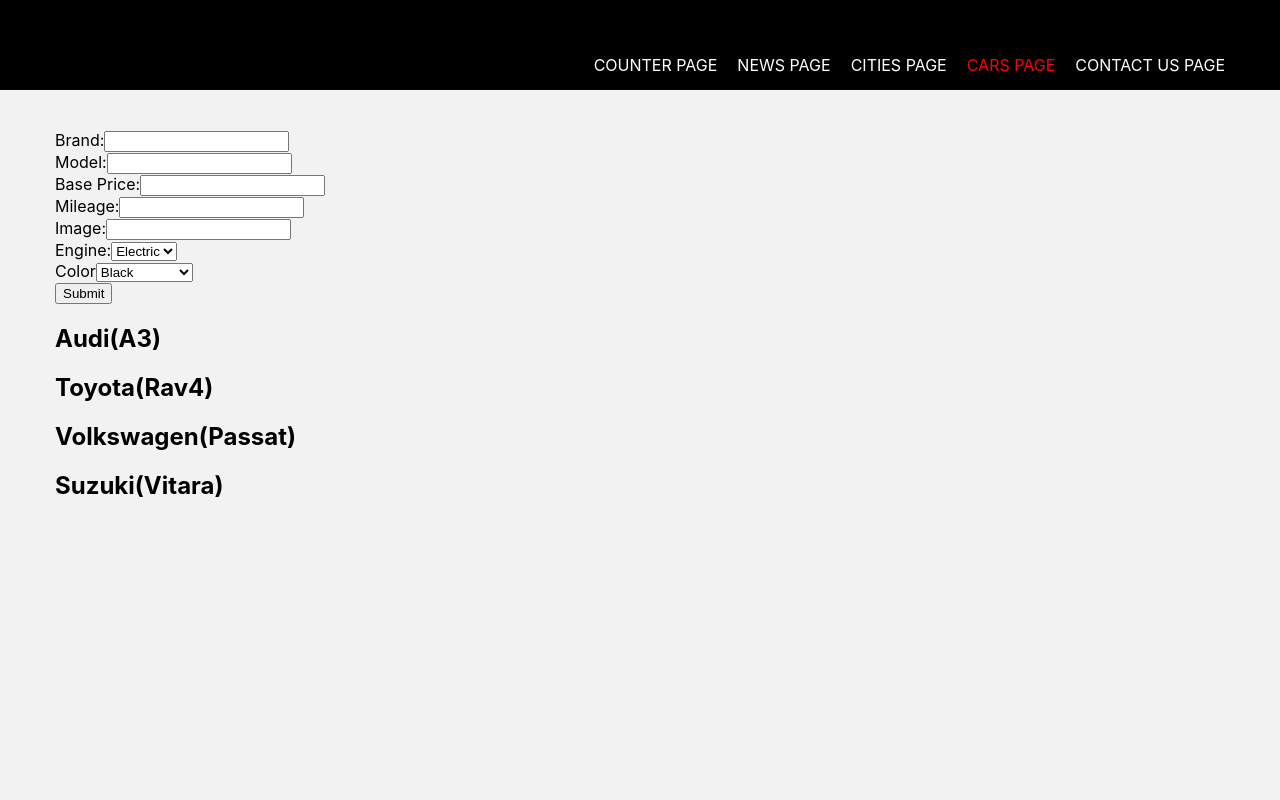
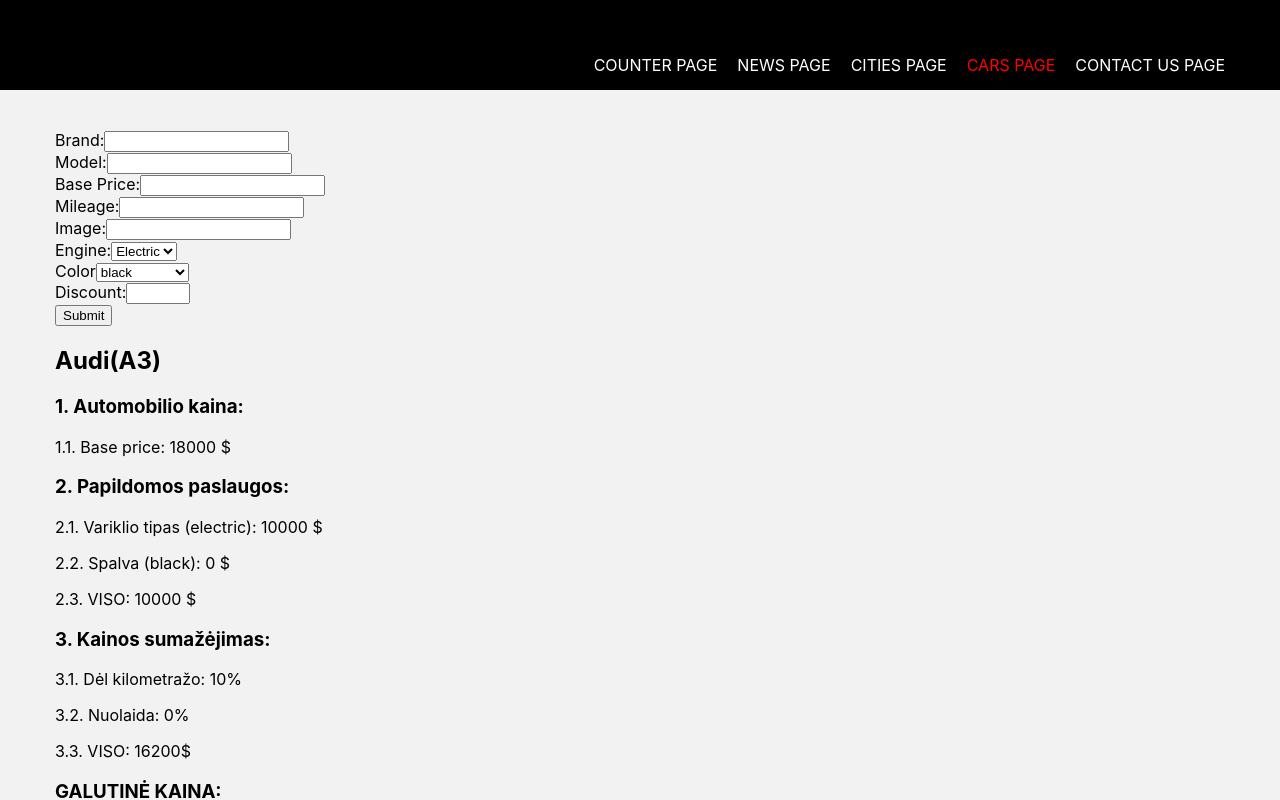
Before and after one commit to agnevolunge/react-folder, a React (Create React App) app: page /cars in a window 1280 px wide. Shown: the top 800 px of the page. Built offline with nearby package versions, Linux system fonts and the light colour scheme.

Commit message:
cars done without uuid

```diff
--- a/src/CarsPage.js
+++ b/src/CarsPage.js
@@ -8,6 +8,7 @@
 
     const carsData = [
         {
+          id: Math.random(),
           brand: 'Audi',
           model: 'A3',
           engine: 'electric',
@@ -17,6 +18,7 @@
           color: 'black',
         },
         {
+          id: Math.random(),
           brand: 'Toyota',
           model: 'Rav4',
           engine: 'hybrid',
@@ -26,6 +28,7 @@
           color: 'black',
         },
         {
+          id: Math.random(),
           brand: 'Volkswagen',
           model: 'Passat',
           engine: 'petrol',
@@ -35,6 +38,7 @@
           color: 'black',
         },
         {
+          id: Math.random(),
           brand: 'Suzuki',
           model: 'Vitara',
           engine: 'diesel',
@@ -45,8 +49,16 @@
         },
     ]
 
+    const [cars, setCars] = useState(carsData)
 
-    const [cars, setCars] = useState(carsData)
+    const removeCarHandler = (removeElementId) => {
+        setCars(prevState => {
+            const newState = prevState.filter(item => item.id !== removeElementId)
+
+            return newState
+        })
+    }
+    // removeCarHandler()
 
     const newCarHandler = (newCar) => {
         setCars(prevState => [newCar, ...prevState])
@@ -58,7 +70,7 @@
 
 
         <div className="cars-list">
-            {cars.map((car, index) =>  <CarItem data={car} key={index} />)}
+            {cars.map((car, index) =>  <CarItem onRemoveCar={removeCarHandler} data={car} key={index} />)}
 
         </div>
 
--- a/src/Components/CarForm.js
+++ b/src/Components/CarForm.js
@@ -3,6 +3,8 @@
 const CarForm = (props) => {
 
     const { onNewCar } = props
+
+    const colorOptions = ['black', 'red', 'blue', 'silver', 'white', 'special blue', 'other']
 
     const [brand, setBrand] = useState ('')
     const [model, setModel] = useState ('')
@@ -12,6 +14,7 @@
     const [image, setImage] = useState ('')
     const [selectedColor, setSelectedColor] = useState ('black')
     const [customColor, setCustomColor] = useState('')
+    const [discount, setDiscount] = useState()
 
 
     const colorHandler = (event) => setSelectedColor(event.target.value)
@@ -28,14 +31,19 @@
             pickedColor = customColor
         }
 
+
+
         const newCar = {
+            id: Math.random(),
             brand,
             model,
             engine,
             basePrice,
             mileage,
             image,
-            color: pickedColor
+            discount,
+            color: pickedColor,
+            customColor: selectedColor === 'other'
         }
 
         setBrand('')
@@ -46,6 +54,7 @@
         setImage('')
         setCustomColor('')
         setSelectedColor('black')
+        setDiscount('')
 
         console.log(newCar)
         onNewCar(newCar)
@@ -57,6 +66,7 @@
     const basePriceInputHandler = (event) => setBasePrice(event.target.value)
     const mileageInputHandler = (event) => setMileage(event.target.value)
     const imageInputHandler = (event) => setImage(event.target.value)
+    const discountInputHandler = (event) => setDiscount(event.target.value)
 
 
     return (
@@ -92,6 +102,7 @@
           onChange={basePriceInputHandler}
           />
     </div>
+
     <div className="form-control">
         <label htmlFor="mileage">Mileage:</label>
         <input
@@ -123,16 +134,11 @@
         </select>
     </div>
 
+
     <div className="form-control">
         <label htmlFor="color">Color</label>
         <select id="color" name="color" onChange={colorHandler} value={selectedColor}>
-            <option value="black">Black</option>
-            <option value="red">Red</option>
-            <option value="blue">Blue</option>
-            <option value="silver">Silver</option>
-            <option value="white">White</option>
-            <option value="special blue">Special Blue</option>
-            <option value="other">Other</option>
+            {colorOptions.map((color, index) => <option key={index} value={color}>{color}</option>)}
         </select>
     </div>
 
@@ -149,6 +155,18 @@
         </div>
     )}
 
+    <div className="form-control">
+        <label htmlFor="discount">Discount:</label>
+        <input
+          type="number"
+          min={0}
+          max={100}
+          id="discount"
+          value={discount}
+          onChange={discountInputHandler}
+          />
+    </div>
+
     <button type="submit">Submit</button>
     </form>
   )
--- a/src/Components/CarItem.js
+++ b/src/Components/CarItem.js
@@ -1,14 +1,125 @@
 
 
 const CarItem = (props) => {
-    const { data } = props
-    console.log(data)
+    const { onRemoveCar } = props
+    const { brand, model, color, engine, image, mileage, basePrice, customColor, discount, id} = props.data
 
 
+
+    // if (engine === 'electric') {
+    //     enginePrice = 10000
+    // } else if (engine === 'hybrid') {
+    //     enginePrice = 7500
+    // } else if (engine === 'diesel') {
+    //     enginePrice = 5000
+    // }
+
+    // switch (engine) {
+    //     case 'electric':
+    //         enginePrice = 10000
+    //         break
+    //     case 'hybrid':
+    //         enginePrice = 7500
+    //         break
+    //     case 'diesel':
+    //         enginePrice = 5000
+    //         break
+    //     default:
+    //         enginePrice = 0
+    //         break;
+    // }
+
+    const getEnginePrice = () => {
+        if (engine === 'electric') {
+            return 10000
+        }
+        if (engine === 'hybrid') {
+            return 7500
+        }
+        if (engine === 'diesel') {
+            return 5000
+        }
+        return 0
+    }
+
+    const getMileageDiscount = () => {
+        if (mileage > 400000) {
+            return 50
+        }
+        if (mileage > 100000) {
+            return 30
+        }
+        if (mileage > 50000) {
+            return 20
+        }
+        if (mileage > 20000) {
+            return 15
+        }
+        if (mileage > 0) {
+            return 10
+        }
+        return 0
+    }
+
+    const getColorPrice = () => {
+        if (color === 'special blue') {
+            return 500
+        }
+        if (customColor) {
+            return 3000
+        }
+        return 0
+    }
+
+    const enginePrice = getEnginePrice()
+    const colorPrice = getColorPrice()
+
+    const extrasPrice = enginePrice + colorPrice
+
+    const mileageDiscount = getMileageDiscount()
+
+    const priceDiscount = discount ? discount : 0
+    const priceAfterMileageDiscount = basePrice - (basePrice / 100 * mileageDiscount)
+    const totalDiscount = priceAfterMileageDiscount - (priceAfterMileageDiscount / 100 * priceDiscount)
+
+    const totalPrice = totalDiscount + extrasPrice
+
+    const vatPrice = totalPrice * 0.21
+    const totalPriceVat = totalPrice + vatPrice
+
     return (
-    <div className="car-item">
-        <h2>{data.brand}({data.model})</h2>
-    </div>
+       <div className="car-item">
+         <h2>{brand}({model})</h2>
+
+         {image && <img style={{width: '100%'}} src={image} alt={`${color} ${brand} ${model}`} />}
+          <div>
+            <h3>1. Automobilio kaina: </h3>
+                <p>1.1. Base price: {basePrice} $</p>
+          </div>
+
+          <div>
+            <h3>2. Papildomos paslaugos: </h3>
+                <p>2.1. Variklio tipas ({engine}): {enginePrice} $</p>
+                <p>2.2. Spalva ({color}): {colorPrice} $</p>
+                <p>2.3. VISO: {extrasPrice} $</p>
+          </div>
+
+          <div>
+            <h3>3. Kainos sumažėjimas:</h3>
+                <p>3.1. Dėl kilometražo: {mileageDiscount}%</p>
+                <p>3.2. Nuolaida: {priceDiscount}%</p>
+                <p>3.3. VISO: {totalDiscount}$</p>
+          </div>
+
+          <div>
+            <h3>GALUTINĖ KAINA:</h3>
+                <p>4. Galutinė kaina: {totalPrice} $ </p>
+                <p>5. PVM: {vatPrice} $ </p>
+                <p>6. Galutinė kaina su PVM: {totalPriceVat} $ </p>
+          </div>
+
+          <button onClick={() => onRemoveCar(id)}>Delete</button>
+       </div>
   )
 }
 
```
